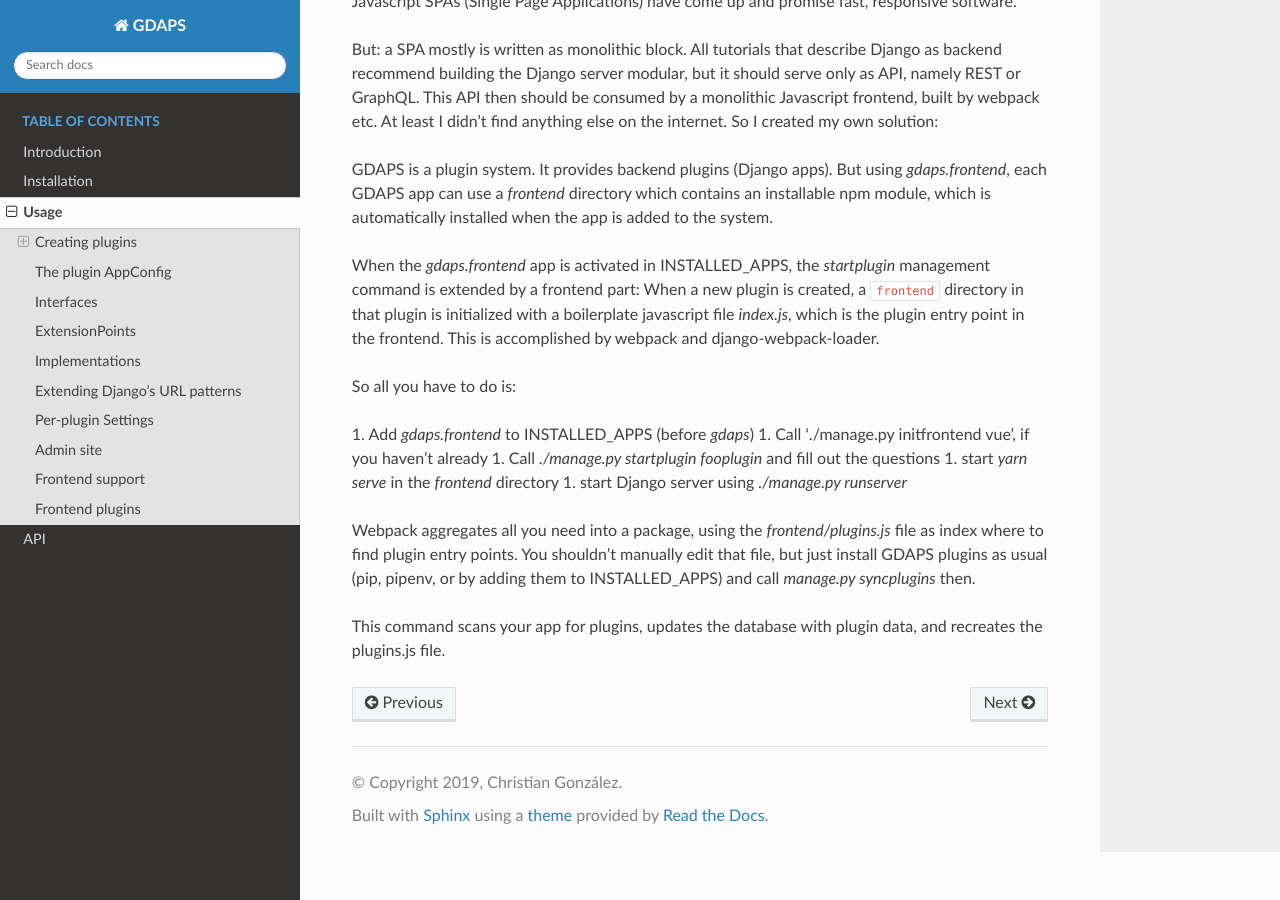
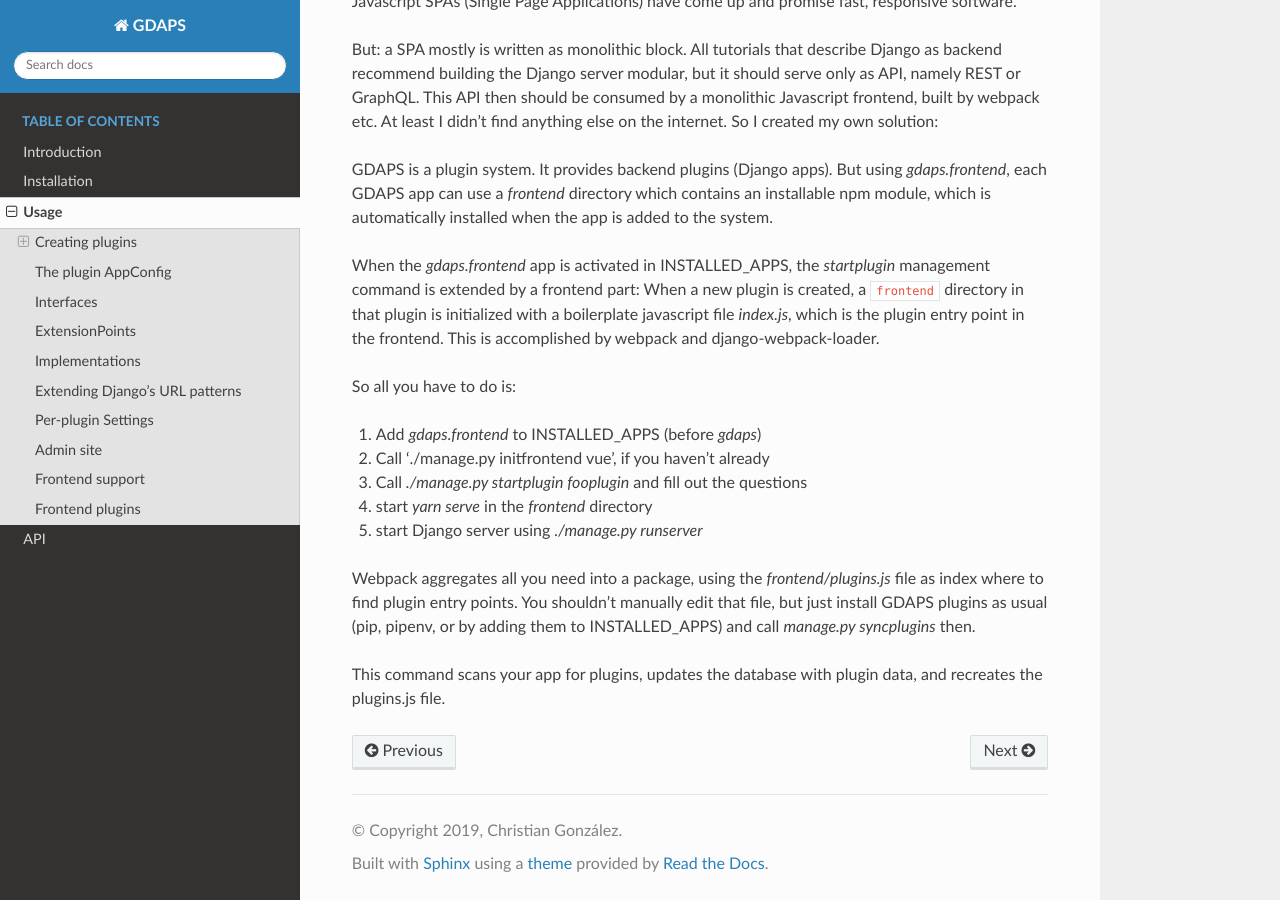
Before and after one commit to rogue707Dev/django-gdaps, a Sphinx documentation site: the page built from docs/usage.rst, in a window 1280 px wide and 900 px high, scrolled down 6121 px. Built offline with Sphinx 7.4.7 and the Read the Docs theme 2.0.0, drawn with Linux system fonts in a browser that asks for light colours; pages that are not in the unit, such as notebooks, are missing from menus.

Commit message:
correct enumerated list

```diff
--- a/docs/usage.rst
+++ b/docs/usage.rst
@@ -325,11 +325,11 @@ initialized with a boilerplate javascript file `index.js`, which is the plugin e
 
 So all you have to do is:
 
-1. Add `gdaps.frontend` to INSTALLED_APPS (before `gdaps`)
-1. Call './manage.py initfrontend vue', if you haven't already
-1. Call `./manage.py startplugin fooplugin` and fill out the questions
-1. start `yarn serve` in the *frontend* directory
-1. start Django server using `./manage.py runserver`
+#. Add `gdaps.frontend` to INSTALLED_APPS (before `gdaps`)
+#. Call './manage.py initfrontend vue', if you haven't already
+#. Call `./manage.py startplugin fooplugin` and fill out the questions
+#. start `yarn serve` in the *frontend* directory
+#. start Django server using `./manage.py runserver`
 
 Webpack aggregates all you need into a package, using the *frontend/plugins.js* file as index where to find plugin entry points.
 You shouldn't manually edit that file, but just install GDAPS plugins as usual (pip, pipenv, or by adding them to INSTALLED_APPS) and call `manage.py syncplugins` then.
```
